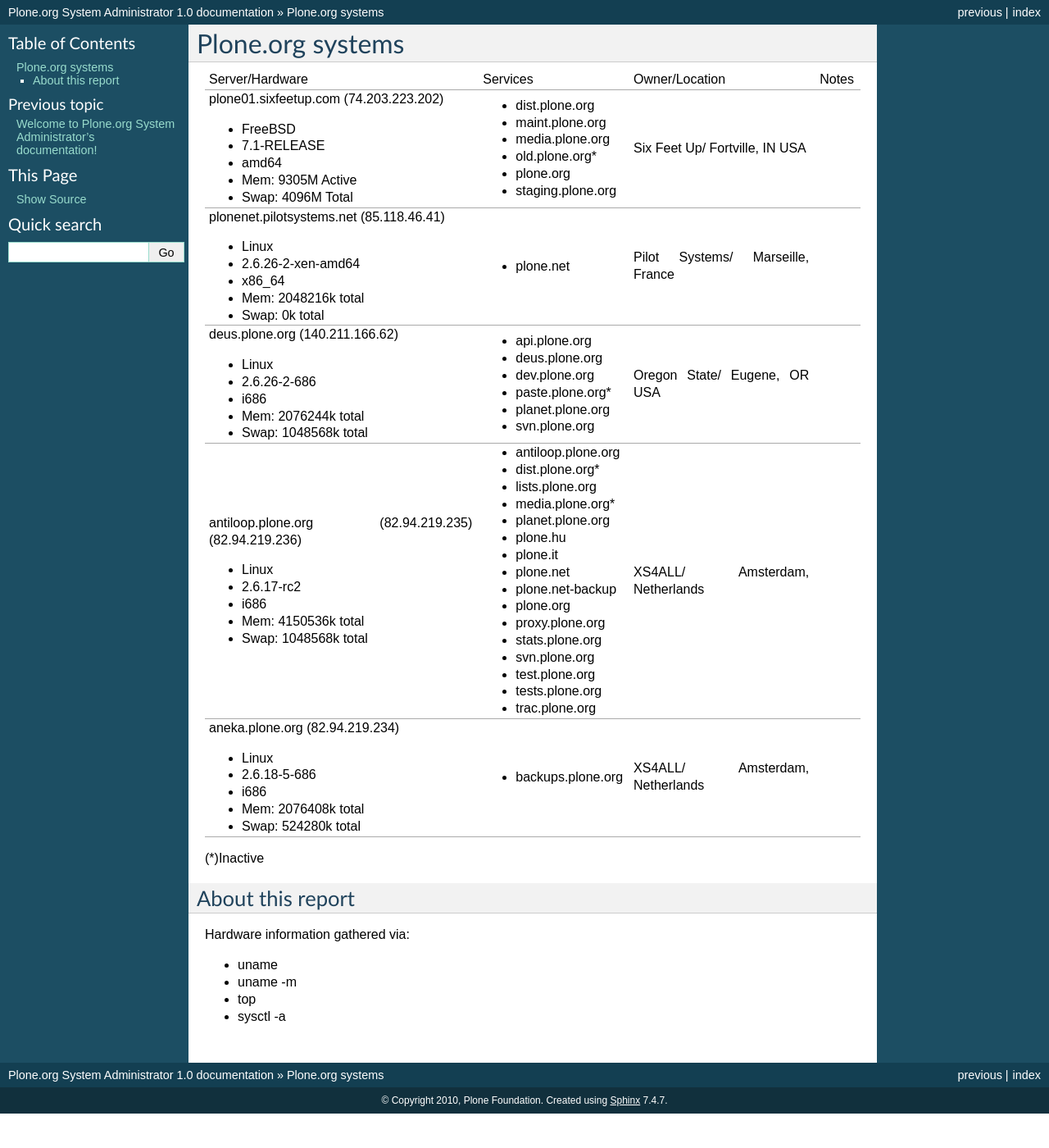
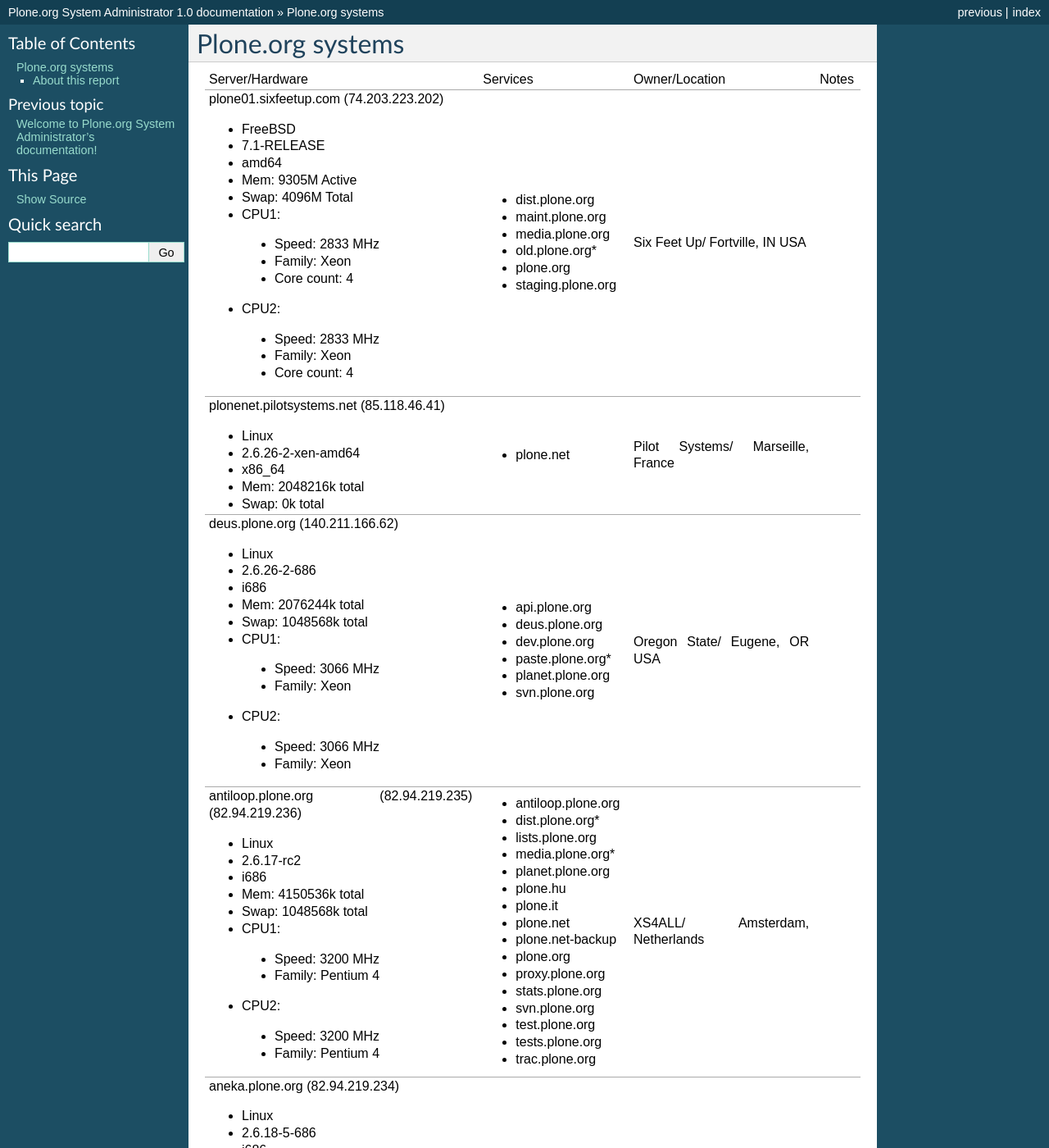
Before and after one commit to plone/ploneorg.admin, a Sphinx documentation site: the page built from sysadmin/documentation/systems.rst, in a window 1280 px wide and 1400 px high. Shown: the whole window at 82% size. Built offline with Sphinx 7.4.7, drawn with Linux system fonts in a browser that asks for light colours; some of the changed text lies outside the part shown.

Commit message:
Begin to add CPU info
svn path=/sysadmin/trunk/; revision=35781

```diff
--- a/sysadmin/documentation/systems.rst
+++ b/sysadmin/documentation/systems.rst
@@ -14,7 +14,14 @@
 | - amd64                   | - staging.plone.org  |               |           |
 | - Mem: 9305M Active       |                      |               |           |
 | - Swap: 4096M Total       |                      |               |           |
-|                           |                      |               |           |
+| - CPU1:                   |                      |               |           |
+|  - Speed: 2833 MHz        |                      |               |           |
+|  - Family: Xeon           |                      |               |           |
+|  - Core count: 4          |                      |               |           |
+| - CPU2:                   |                      |               |           |
+|  - Speed: 2833 MHz        |                      |               |           |
+|  - Family: Xeon           |                      |               |           |
+|  - Core count: 4          |                      |               |           |
 |                           |                      |               |           |
 +---------------------------+----------------------+---------------+-----------+
 | plonenet.pilotsystems.net | - plone.net          | Pilot Systems/|           |
@@ -27,6 +34,14 @@
 | - Swap:        0k total   |                      |               |           |
 |                           |                      |               |           |
 |                           |                      |               |           |
+|                           |                      |               |           |
+|                           |                      |               |           |
+|                           |                      |               |           |
+|                           |                      |               |           |
+|                           |                      |               |           |
+|                           |                      |               |           |
+|                           |                      |               |           |
+|                           |                      |               |           |
 +---------------------------+----------------------+---------------+-----------+
 | deus.plone.org            | - api.plone.org      | Oregon State/ |           |
 | (140.211.166.62)          | - deus.plone.org     | Eugene, OR    |           |
@@ -36,6 +51,13 @@
 | - i686                    | - svn.plone.org      |               |           |
 | - Mem:   2076244k total   |                      |               |           |
 | - Swap:  1048568k total   |                      |               |           |
+| - CPU1:                   |                      |               |           |
+|  - Speed: 3066 MHz        |                      |               |           |
+|  - Family: Xeon           |                      |               |           |
+| - CPU2:                   |                      |               |           |
+|  - Speed: 3066 MHz        |                      |               |           |
+|  - Family: Xeon           |                      |               |           |
+|                           |                      |               |           |
 +---------------------------+----------------------+---------------+-----------+
 | antiloop.plone.org        | - antiloop.plone.org | XS4ALL/       |           |
 | (82.94.219.235)           | - dist.plone.org*    | Amsterdam,    |           |
@@ -46,13 +68,14 @@
 | - i686                    | - plone.it           |               |           |
 | - Mem:   4150536k total   | - plone.net          |               |           |
 | - Swap:  1048568k total   | - plone.net-backup   |               |           |
-|                           | - plone.org          |               |           |
-|                           | - proxy.plone.org    |               |           |
-|                           | - stats.plone.org    |               |           |
-|                           | - svn.plone.org      |               |           |
-|                           | - test.plone.org     |               |           |
-|                           | - tests.plone.org    |               |           |
+| - CPU1:                   | - plone.org          |               |           |
+|  - Speed: 3200 MHz        | - proxy.plone.org    |               |           |
+|  - Family: Pentium 4      | - stats.plone.org    |               |           |
+| - CPU2:                   | - svn.plone.org      |               |           |
+|  - Speed: 3200 MHz        | - test.plone.org     |               |           |
+|  - Family: Pentium 4      | - tests.plone.org    |               |           |
 |                           | - trac.plone.org     |               |           |
+|                           |                      |               |           |
 +---------------------------+----------------------+---------------+-----------+
 | aneka.plone.org           | - backups.plone.org  | XS4ALL/       |           |
 | (82.94.219.234)           |                      | Amsterdam,    |           |
@@ -62,6 +85,13 @@
 | - i686                    |                      |               |           |
 | - Mem:   2076408k total   |                      |               |           |
 | - Swap:   524280k total   |                      |               |           |
+| - CPU1:                   |                      |               |           |
+|  - Speed: 2800 MHz        |                      |               |           |
+|  - Family: Pentium 4      |                      |               |           |
+| - CPU2:                   |                      |               |           |
+|  - Speed: 2800 MHz        |                      |               |           |
+|  - Family: Pentium 4      |                      |               |           |
+|                           |                      |               |           |
 +---------------------------+----------------------+---------------+-----------+
 
 (*)Inactive
@@ -74,4 +104,5 @@
 - uname
 - uname -m
 - top
-- sysctl -a
+- dmidecode | grep -i speed
+- dmidecode | grep -i family
```
